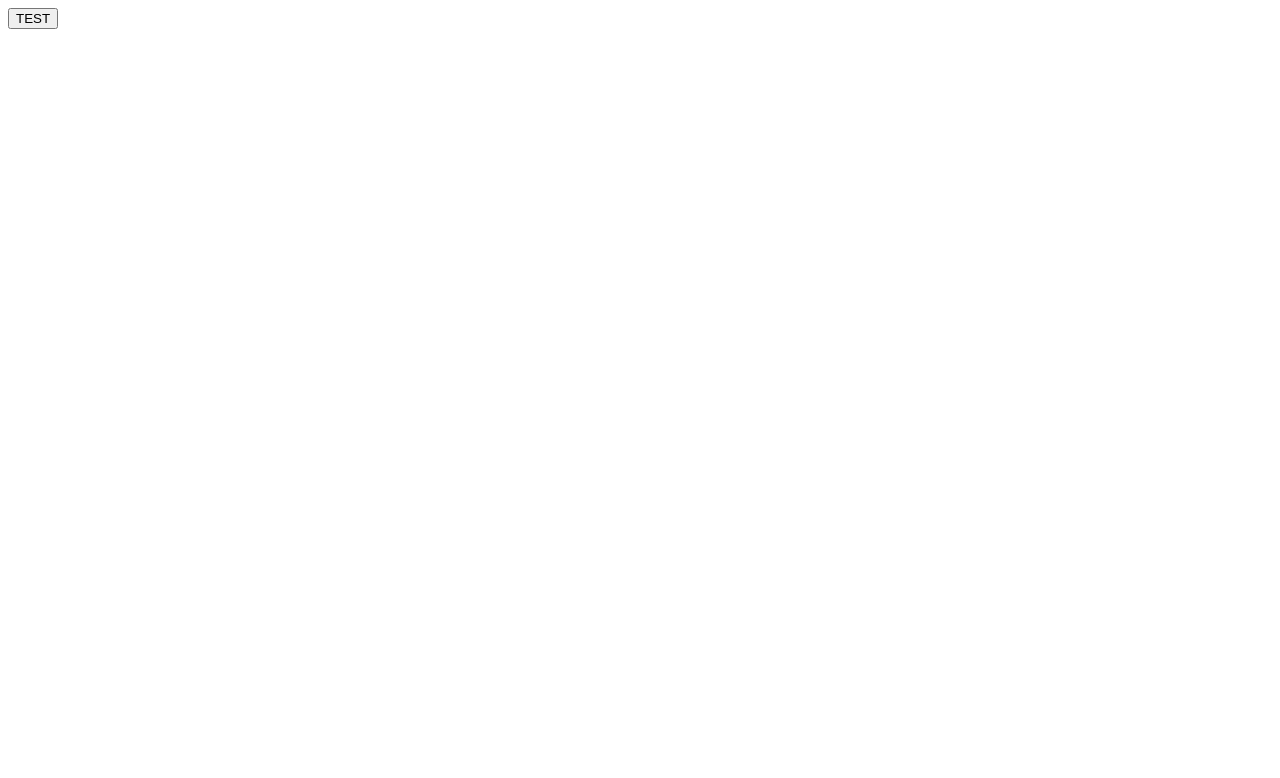
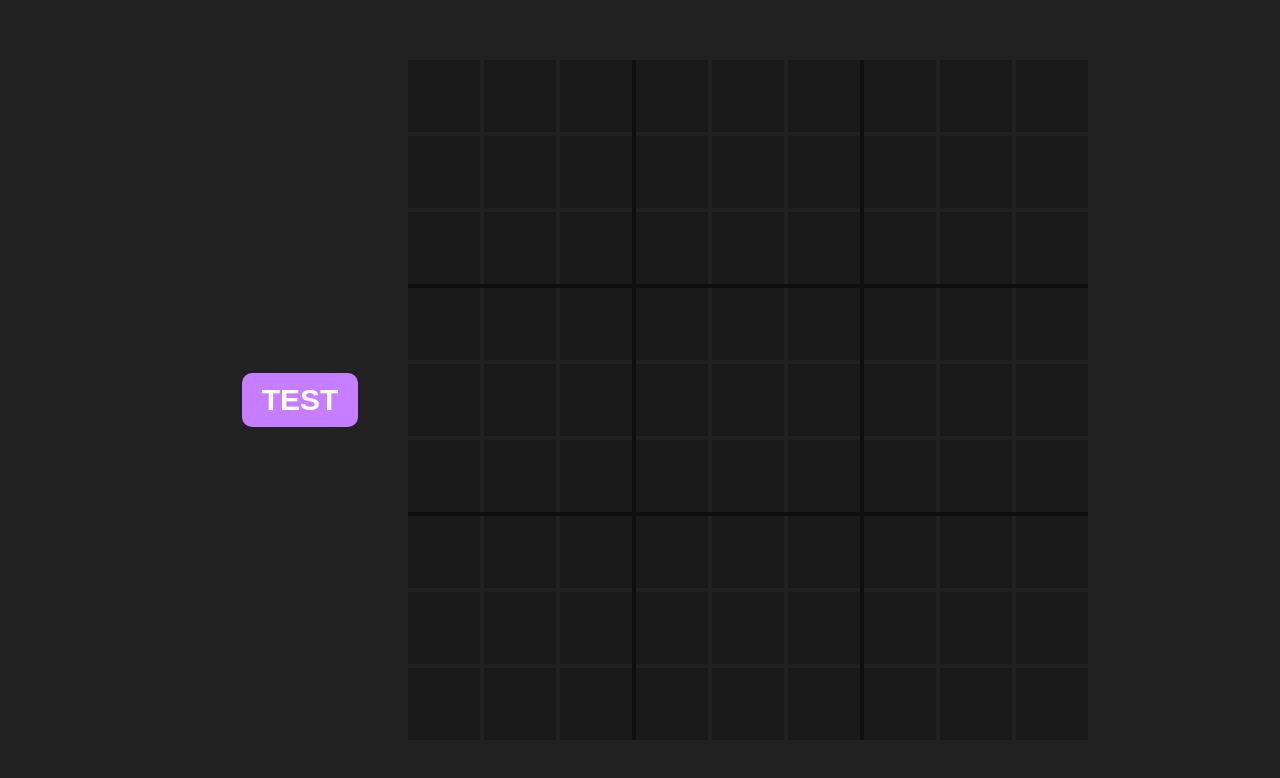
Before and after one commit to MadeYouLoook/Sudoku-React, a React (Create React App) app: page / in a window 1280 px wide. Shown: the top 778 px of the page. Built offline with nearby package versions, Linux system fonts and the light colour scheme; the HTML template or start-up script is replaced by a standard one.

Commit message:
working input and background

```diff
--- a/src/App.css
+++ b/src/App.css
@@ -0,0 +1,100 @@
+:root {
+}
+
+.App {
+	font-family: "Lexend Deca", sans-serif;
+	background-color: #212121;
+	display: flex;
+	align-items: center;
+	justify-content: center;
+	height: 100vh;
+	width: 100vw;
+}
+
+body {
+	padding: 0;
+	margin: 0;
+}
+
+.boardWrapper {
+	--cellHeight: min(9vh, 9vw);
+	--boardHeight: calc(var(--cellHeight) * 9 + var(--totalGridGap));
+	--cellFontSize: min(6vh, 6vw);
+	--gridGap: 4px;
+	--totalGridGap: calc(var(--gridGap) * 8);
+	--innerBlock: calc(var(--cellHeight) * 3 + var(--gridGap) * 2);
+
+	display: grid;
+	place-items: center;
+}
+
+.boardWrapper > * {
+	grid-column: 1;
+	grid-row: 1;
+}
+
+.blockDivider {
+	background-color: #0f0f0f;
+}
+
+.boardBackground {
+	display: grid;
+	grid-template-columns: var(--innerBlock) var(--gridGap) var(--innerBlock) var(--gridGap) var(--innerBlock);
+	grid-template-rows: var(--innerBlock) var(--gridGap) var(--innerBlock) var(--gridGap) var(--innerBlock);
+
+	height: var(--boardHeight);
+	width: var(--boardHeight);
+
+	z-index: 0;
+}
+
+.board {
+	display: grid;
+	grid-template-columns: repeat(9, var(--cellHeight));
+	grid-template-rows: repeat(9, var(--cellHeight));
+	grid-gap: var(--gridGap);
+	z-index: 1;
+}
+
+.cell {
+	display: flex;
+	height: var(--cellHeight);
+	width: var(--cellHeight);
+	justify-content: center;
+	align-items: center;
+	background-color: #1a1a1a;
+	color: #4b4b4b;
+	font-size: var(--cellFontSize);
+	transition: 500ms;
+}
+
+.cell:hover {
+	background-color: #141414;
+	transition: 500ms;
+}
+
+.cell:focus {
+	outline: none;
+	background-color: #141414;
+	transition: 500ms;
+}
+
+.button {
+	padding: 10px 20px;
+	border: none;
+	text-align: center;
+	text-decoration: none;
+	height: fit-content;
+	width: fit-content;
+	background-color: #c77dff;
+	color: white;
+	margin: 50px;
+	border-radius: 10px;
+	font-weight: bold;
+	font-size: 30px;
+}
+
+.button:hover {
+	background-color: #9d4edd;
+	transition: 500ms;
+}
--- a/src/App.tsx
+++ b/src/App.tsx
@@ -1,45 +1,78 @@
+import "./App.css";
 import { useState } from "react";
-import "./App.css";
+import { Cell } from "./Cell";
+import { fetchBoard } from "./api/api";
+import * as Types from "./types";
+import * as Boards from "./boards";
 
 function App() {
-	interface sudokuResponse {
-		response: sudokuBoard;
-	}
-
-	interface sudokuBoard {
-		difficulty: string;
-		solution: number[][];
-		unsolvedSudoku: number[][];
-	}
-
-	const [board, setBoard] = useState<number[][]>();
-	const [solution, setsolution] = useState<number[][]>();
-	const [difficulty, setdifficulty] = useState<number[][]>();
-
-	const click = () => {
-		console.log("Button Clicks");
-
-		const url =
-			"https://sudoku-board.p.rapidapi.com/new-board?diff=1&stype=list&solu=true";
-
-		const options = {
-			method: "GET",
-			headers: {
-				"X-RapidAPI-Key": "2974f6fd48msh8ea40f2b6d8698ep125985jsn4812ec4dd5d2",
-				"X-RapidAPI-Host": "sudoku-board.p.rapidapi.com",
-			},
-		};
-
-		fetch(url, options)
-			.then((response) => response.json())
-			.then((json) => {
-				console.log(json.response["solution"]);
-			});
-	};
+	const [board, setBoard] = useState<Types.BoardResponse>(Boards.defaultBoard);
 
 	return (
 		<div className="App">
-			<button onClick={click}> TEST </button>
+			<button
+				className="button"
+				onClick={() => {
+					fetchBoard(setBoard);
+				}}
+			>
+				TEST
+			</button>
+
+			<div className="boardWrapper">
+				<div className="board">
+					{board.unsolvedSudoku.map((row: number[], rowIndex) =>
+						row.map((number: number, columnIndex) => (
+							<Cell
+								key={rowIndex + columnIndex}
+								row={rowIndex}
+								col={columnIndex}
+								board={board}
+								setBoard={setBoard}
+							/>
+						))
+					)}
+				</div>
+
+				<div className="boardBackground">
+					<div
+						className="blockDivider"
+						style={{
+							gridColumnStart: 2,
+							gridColumnEnd: 2,
+							gridRowStart: 1,
+							gridRowEnd: 6,
+						}}
+					/>
+					<div
+						className="blockDivider"
+						style={{
+							gridColumnStart: 4,
+							gridColumnEnd: 4,
+							gridRowStart: 1,
+							gridRowEnd: 6,
+						}}
+					/>
+					<div
+						className="blockDivider"
+						style={{
+							gridColumnStart: 1,
+							gridColumnEnd: 6,
+							gridRowStart: 4,
+							gridRowEnd: 4,
+						}}
+					/>
+					<div
+						className="blockDivider"
+						style={{
+							gridColumnStart: 1,
+							gridColumnEnd: 6,
+							gridRowStart: 2,
+							gridRowEnd: 2,
+						}}
+					/>
+				</div>
+			</div>
 		</div>
 	);
 }
--- /dev/null
+++ b/src/Cell.tsx
@@ -0,0 +1,54 @@
+import React, { Component, Dispatch, SetStateAction, createRef} from "react";
+import * as Types from "./types"
+
+interface Props {
+    row: number,
+	col: number;
+	board: Types.BoardResponse;
+    setBoard: Dispatch<SetStateAction<Types.BoardResponse>>;
+}
+
+export class Cell extends Component<Props> {
+    ref: React.RefObject<HTMLDivElement>;
+
+    constructor(props: Props) {
+        super(props);
+        this.ref = createRef<HTMLDivElement>();
+      }
+
+    keyPressed = (e: React.KeyboardEvent) => {
+        const reg = new RegExp('^[0-9]+$');
+
+        console.log(e.key)
+
+        if (reg.test(e.key)) {
+            let boardCopy = this.props.board.unsolvedSudoku;
+            boardCopy[this.props.row][this.props.col] = parseInt(e.key) === boardCopy[this.props.row][this.props.col] ? 0 : parseInt(e.key);
+            this.props.setBoard({...this.props.board, ...{unsolvedSudoku: boardCopy}})
+        } else {
+            if (e.key === 'Escape') {
+                console.log("here")
+                if (this.ref.current) {
+                    this.ref.current.blur()
+                }
+            }
+        }
+
+	}
+
+	render() {
+		return (
+			<div
+                ref={this.ref}
+				className="cell"
+				tabIndex={0}
+                onKeyDown={(e) => {
+                    if (e.key === 'Tab') e.preventDefault();
+                  }}
+				onKeyUp={(e) => this.keyPressed(e)}
+			>
+				{this.props.board.unsolvedSudoku[this.props.row][this.props.col] ? this.props.board.unsolvedSudoku[this.props.row][this.props.col] : null}
+			</div>
+		);
+	}
+}
--- /dev/null
+++ b/src/api/api.ts
@@ -0,0 +1,40 @@
+import { Dispatch, SetStateAction } from "react";
+import * as Types from "../types"
+import * as Boards from "../boards"
+import * as Keys from "./keys"
+
+function newBoard(json: any): Types.BoardResponse {
+    let board = Boards.defaultBoard;
+
+    if (Keys.boardResponse.difficulty in json) {
+        board.difficulty = json[Keys.boardResponse.difficulty];
+    }
+    if (Keys.boardResponse.solution in json) {
+        board.solution = json[Keys.boardResponse.solution];
+    }
+    if (Keys.boardResponse.unsolvedSudoku in json) {
+        console.log("here");
+        board.unsolvedSudoku = json[Keys.boardResponse.unsolvedSudoku];
+    }
+
+    return board;
+}
+
+export function fetchBoard(setBoard: Dispatch<SetStateAction<Types.BoardResponse>>) {
+    const url =
+        "https://sudoku-board.p.rapidapi.com/new-board?diff=1&stype=list&solu=true";
+
+    const options = {
+        method: "GET",
+        headers: {
+            "X-RapidAPI-Key": "2974f6fd48msh8ea40f2b6d8698ep125985jsn4812ec4dd5d2",
+            "X-RapidAPI-Host": "sudoku-board.p.rapidapi.com",
+        },
+    };
+
+    fetch(url, options)
+        .then((response) => response.json())
+        .then((json) => {
+            setBoard({ ...newBoard(json.response) });
+        });
+}
--- /dev/null
+++ b/src/api/keys.ts
@@ -0,0 +1,5 @@
+export const boardResponse = {
+	difficulty: "difficulty",
+	solution: "solution",
+	unsolvedSudoku: "unsolved-sudoku",
+};
--- /dev/null
+++ b/src/boards.ts
@@ -0,0 +1,53 @@
+import * as Types from "./types"
+
+export const defaultBoard: Types.BoardResponse = {
+	difficulty: 1,
+	solution: [
+		[0, 0, 0, 0, 0, 0, 0, 0, 0],
+		[0, 0, 0, 0, 0, 0, 0, 0, 0],
+		[0, 0, 0, 0, 0, 0, 0, 0, 0],
+		[0, 0, 0, 0, 0, 0, 0, 0, 0],
+		[0, 0, 0, 0, 0, 0, 0, 0, 0],
+		[0, 0, 0, 0, 0, 0, 0, 0, 0],
+		[0, 0, 0, 0, 0, 0, 0, 0, 0],
+		[0, 0, 0, 0, 0, 0, 0, 0, 0],
+		[0, 0, 0, 0, 0, 0, 0, 0, 0],
+	],
+	unsolvedSudoku: [
+		[0, 0, 0, 0, 0, 0, 0, 0, 0],
+		[0, 0, 0, 0, 0, 0, 0, 0, 0],
+		[0, 0, 0, 0, 0, 0, 0, 0, 0],
+		[0, 0, 0, 0, 0, 0, 0, 0, 0],
+		[0, 0, 0, 0, 0, 0, 0, 0, 0],
+		[0, 0, 0, 0, 0, 0, 0, 0, 0],
+		[0, 0, 0, 0, 0, 0, 0, 0, 0],
+		[0, 0, 0, 0, 0, 0, 0, 0, 0],
+		[0, 0, 0, 0, 0, 0, 0, 0, 0],
+	],
+};
+
+export const testBoard: Types.BoardResponse = {
+	difficulty: 1,
+	solution: [
+		[0, 0, 0, 0, 0, 0, 0, 0, 0],
+		[0, 0, 0, 0, 0, 0, 0, 0, 0],
+		[0, 0, 0, 0, 0, 0, 0, 0, 0],
+		[0, 0, 0, 0, 0, 0, 0, 0, 0],
+		[0, 0, 0, 0, 0, 0, 0, 0, 0],
+		[0, 0, 0, 0, 0, 0, 0, 0, 0],
+		[0, 0, 0, 0, 0, 0, 0, 0, 0],
+		[0, 0, 0, 0, 0, 0, 0, 0, 0],
+		[0, 0, 0, 0, 0, 0, 0, 0, 0],
+	],
+	unsolvedSudoku: [
+		[1, 0, 0, 0, 0, 0, 0, 0, 0],
+		[0, 0, 0, 0, 0, 0, 0, 0, 0],
+		[0, 0, 0, 0, 0, 0, 0, 0, 0],
+		[0, 0, 0, 0, 0, 0, 0, 0, 0],
+		[0, 0, 0, 123, 0, 0, 0, 0, 0],
+		[0, 0, 0, 0, 0, 0, 0, 0, 0],
+		[0, 0, 0, 0, 0, 0, 0, 0, 0],
+		[0, 0, 0, 0, 0, 0, 0, 0, 0],
+		[0, 0, 0, 0, 0, 0, 0, 0, 9],
+	],
+};
--- /dev/null
+++ b/src/types.ts
@@ -0,0 +1,5 @@
+export interface BoardResponse {
+	difficulty: number;
+	solution: number[][];
+	unsolvedSudoku: number[][];
+}
```
